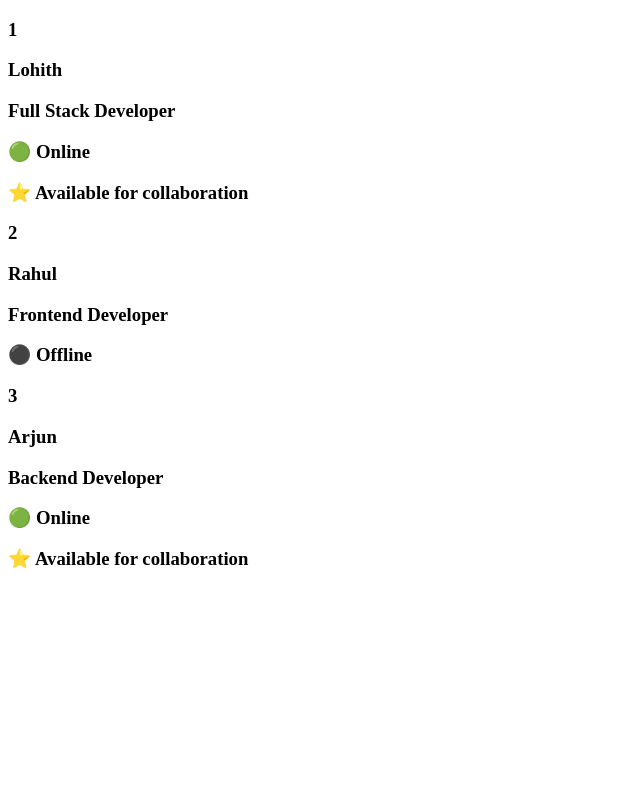
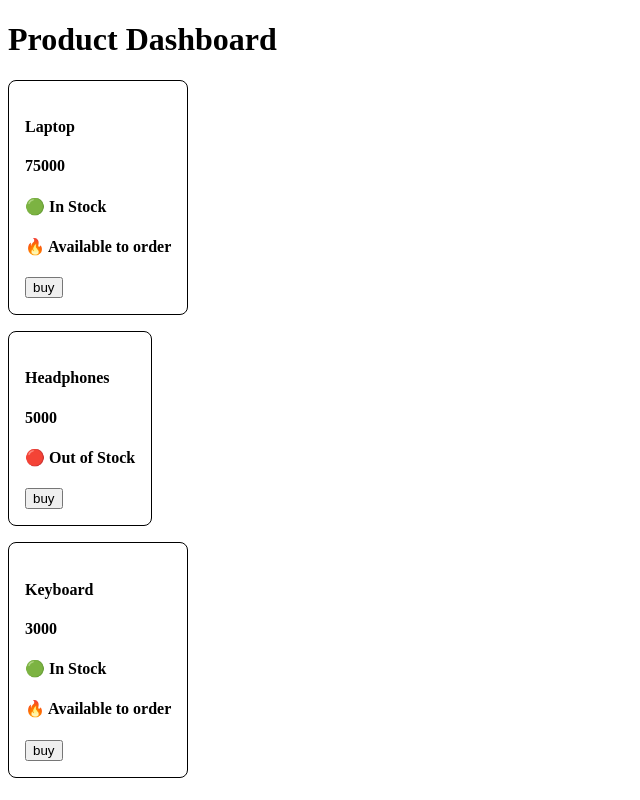
Before and after one commit to Lohithakshith2007/web-development, a React (Vite) app in the folder React-app/: page / in a window 1280 px wide. Shown: the whole page, without its empty margins (0-640 px from the left). Built offline with nearby package versions, Linux system fonts and the light colour scheme.

Commit message:
Build product dashboard with conditional rendering and lists

```diff
--- a/React-app/src/App.css
+++ b/React-app/src/App.css
@@ -182,3 +182,23 @@
     border-right-color: var(--border);
   }
 }
+
+.product-card {
+  border: 1px solid black;
+  /* display: block; */
+  width:fit-content;
+  border-radius: 8px;
+  padding: 16px;
+  margin-bottom: 16px;
+  background-color: var(--card-bg);
+}
+
+.user-card {
+  border: 1px solid black;
+  /* display: block; */
+  width:fit-content;
+  border-radius: 8px;
+  padding: 16px;
+  margin-bottom: 16px;
+  background-color: var(--card-bg);
+}
--- a/React-app/src/App.jsx
+++ b/React-app/src/App.jsx
@@ -1,12 +1,20 @@
 import { useState } from 'react'
 import './App.css'
 import UserCard from './components/UserCard.jsx';
+
 import StudentData from './components/StudentCards(props).jsx';
+
 import ProfileCard from './components/ProfileCard.jsx';
+
 import UserDashboard from './components/dashboardExercise/userDashboard.jsx';
+
+import ProductsDashboard from './components/productsDashboardExercise/ProductDashboard.jsx';
 
 
 function App() {
+
+  {/* User Dashboard exercise */ }
+
   const isLoggedIn = true;
 
   const users = [
@@ -34,6 +42,34 @@ const users = [
     console.log("Follow button clicked");
   }
 
+  // products Dashboard exercise
+  const isAdmin = true;
+
+  const products = [
+    {
+      id: 1,
+      name: "Laptop",
+      price: 75000,
+      inStock: true,
+      category: "Electronics"
+    },
+    {
+      id: 2,
+      name: "Headphones",
+      price: 5000,
+      inStock: false,
+      category: "Electronics"
+    },
+    {
+      id: 3,
+      name: "Keyboard",
+      price: 3000,
+      inStock: true,
+      category: "Accessories"
+    }
+  ];
+
+
   return (
     <>
       {/* user card exercise */}
@@ -51,14 +87,17 @@ const users = [
         onfollow={handleFollow}
       /> */}
 
-      <UserDashboard
+      {/* User Dashboard exercise */}
+      {/* <UserDashboard
       users={users}
       isloggedin={isLoggedIn}
+      /> */}
+
+      {/* Products Dashboard exercise */}
+      <ProductsDashboard
+        products={products}
+        isAdmin={isAdmin}
       />
-
-
-
-
     </>
 
   );
--- a/React-app/src/components/dashboardExercise/Card.jsx
+++ b/React-app/src/components/dashboardExercise/Card.jsx
@@ -1,8 +1,8 @@
 function Card({children}){
     return(
-        <>
-        {children}
-        </>
+        <div className="user-card">
+            {children}
+        </div>
     )
 }
 export default Card;
--- a/React-app/src/components/dashboardExercise/User.jsx
+++ b/React-app/src/components/dashboardExercise/User.jsx
@@ -13,4 +13,5 @@ function User({ user }) {
         </>
     )
 }
+
 export default User;
--- /dev/null
+++ b/React-app/src/components/productsDashboardExercise/ProductCard.jsx
@@ -0,0 +1,13 @@
+function ProductCard({ product, onClick }) {
+    return (
+        <div className="product-card">
+            <h4>{product.name}</h4>
+            <h4> {product.price} </h4>
+            <h4> {product.inStock ? "🟢 In Stock" : "🔴 Out of Stock"}</h4>
+            <h4> {product.inStock && "🔥 Available to order"} </h4>
+            <button onClick={() => onClick(product.name)}>buy</button>
+        </div>
+    )
+}
+
+export default ProductCard;
--- /dev/null
+++ b/React-app/src/components/productsDashboardExercise/ProductDashboard.jsx
@@ -0,0 +1,12 @@
+import ProductsList from './ProductsList.jsx';
+
+function ProductDashboard({ products, isAdmin }) {
+    return (
+        <div>
+            <h1>Product Dashboard</h1>
+            {isAdmin ? <ProductsList products={products} /> : <h3>You are not authorized to view this content.</h3>}
+        </div>
+    );
+}
+
+export default ProductDashboard;
--- /dev/null
+++ b/React-app/src/components/productsDashboardExercise/ProductsList.jsx
@@ -0,0 +1,14 @@
+import ProductCard from './ProductCard.jsx';
+
+function ProductsList({ products }) {
+    function handleBuy(productName) {
+        console.log("Buying:", productName);
+    }
+    return (
+        products.map(product => (
+            <ProductCard key={product.id} product={product} onClick={handleBuy} />
+        ))
+    )
+}
+
+export default ProductsList;
```
Lines whose indentation alone changed are shown as unchanged.
